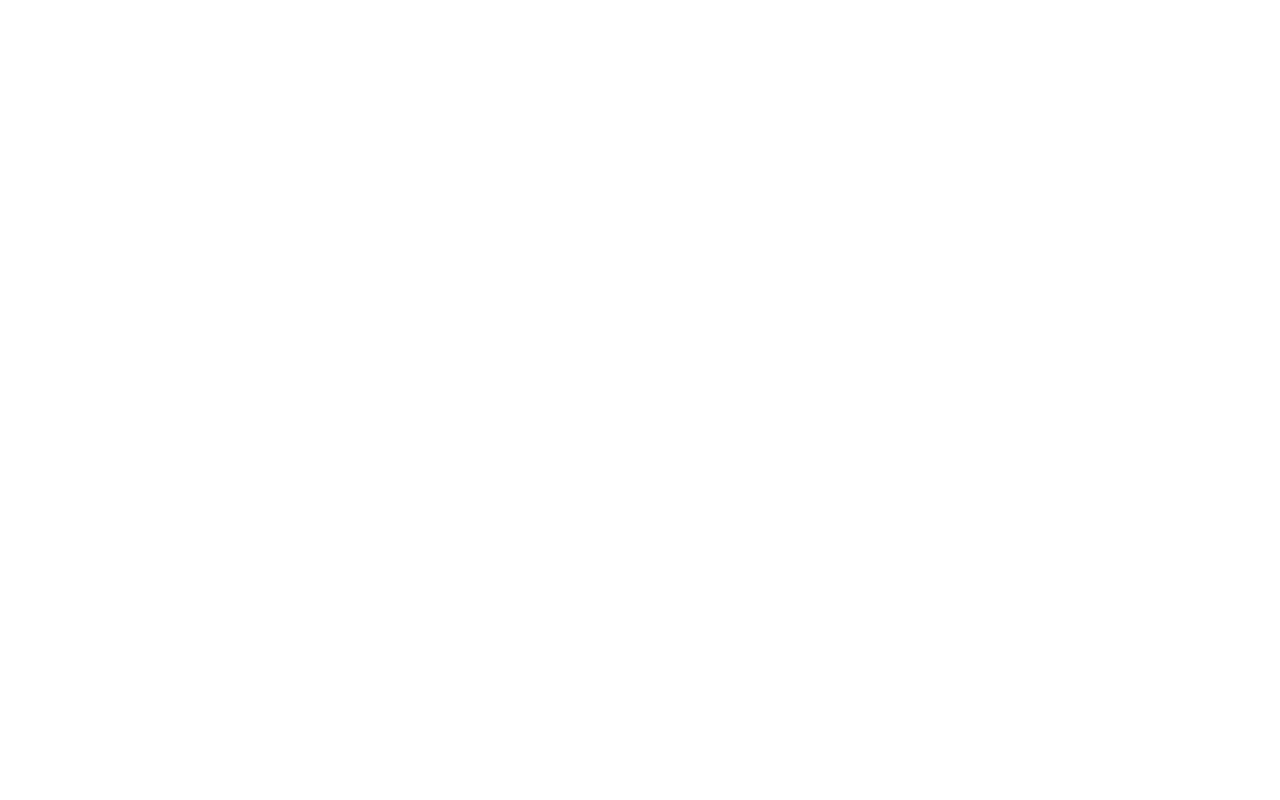
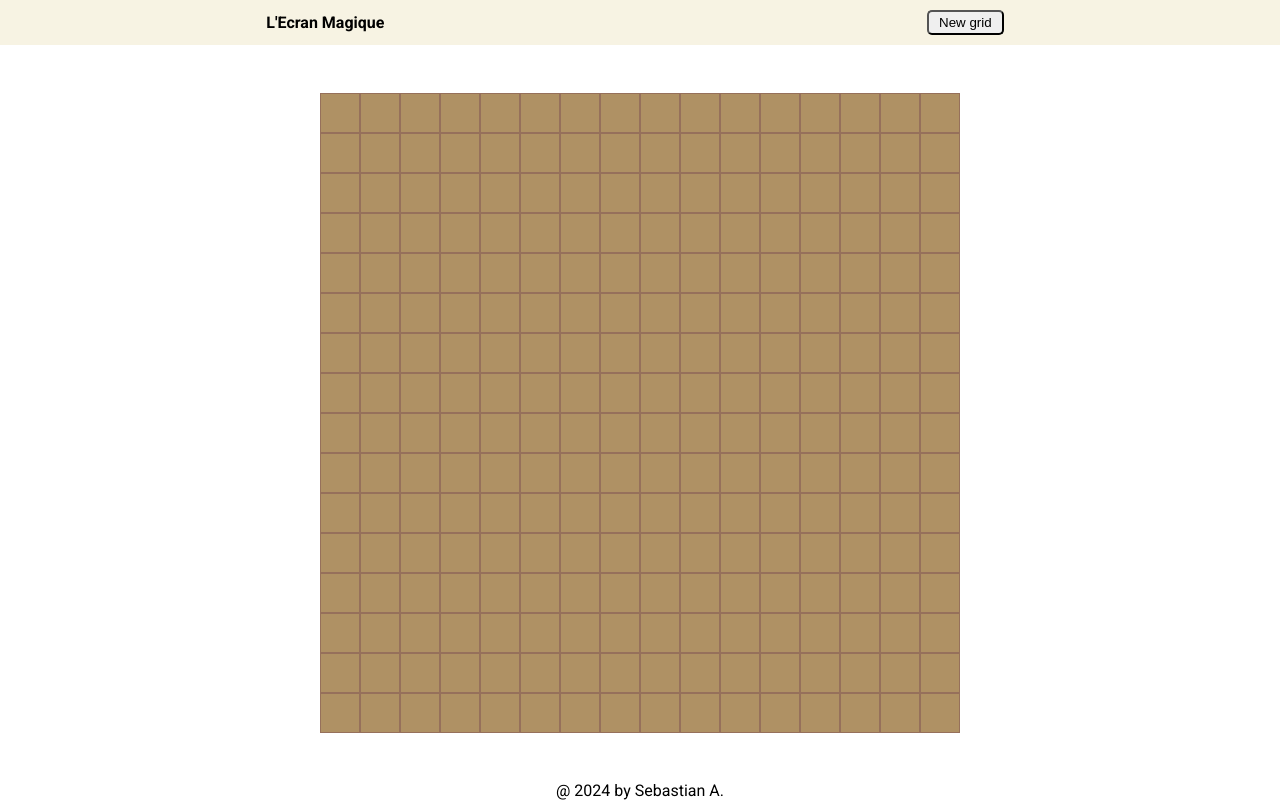
Before and after one commit to SebastianArce/getting-started-js, a plain HTML site: page index.html in a window 1280 px wide. Drawn offline with Linux system fonts and the light colour scheme; the site is published under a folder, as on GitHub Pages, so addresses that start at the root find nothing.

Commit message:
try to load resources

```diff
--- a/index.html
+++ b/index.html
@@ -4,8 +4,8 @@
     <meta charset="UTF-8">
     <meta name="viewport" content="width=device-width, initial-scale=1.0">
     <title>etch-a-sketch</title>
-    <script src="/etch-a-sketch/script.js" defer></script>
-    <link rel="stylesheet" href="/etch-a-sketch/style.css">
+    <script src="etch-a-sketch/script.js" defer></script>
+    <link rel="stylesheet" href="etch-a-sketch/style.css">
 </head>
 <body>
     <div class="container">
```
